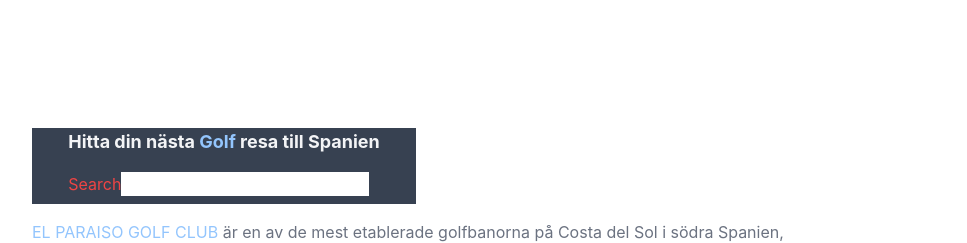
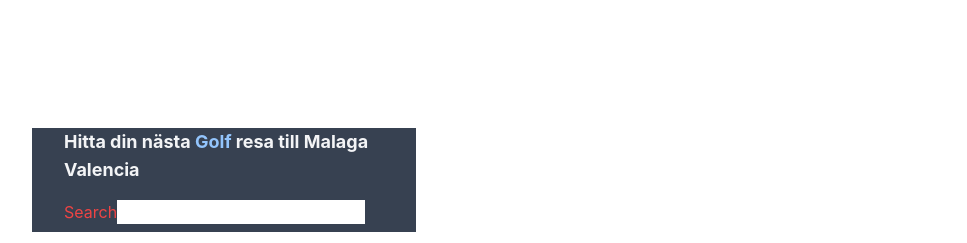
Before and after one commit to Bami85/Flyg-till-Europa, a Next.js app: page /paket/malaga in a window 1280 px wide. Shown: the top 243 px of the page, without its empty margins (0-967 px from the left). Built offline with nearby package versions, Linux system fonts and the light colour scheme.

Commit message:
search by slug

```diff
--- a/pages/paket/[slug].js
+++ b/pages/paket/[slug].js
@@ -76,7 +76,10 @@ export default function Example() {
                   <span className="text-blue-600 dark:text-blue-400 md:text-blue-300">
                     Golf
                   </span>{' '}
-                  resa till Spanien
+                  resa till Malaga
+                  <span className="text-blue-600 dark:text-blue-400 md:text-blue-300">
+
+                  </span>{' '}  Valencia
                 </h2>
                 <form onSubmit={handleSubmit}>
                   <button className="mt-4 text-red-500" type="submit">
```
